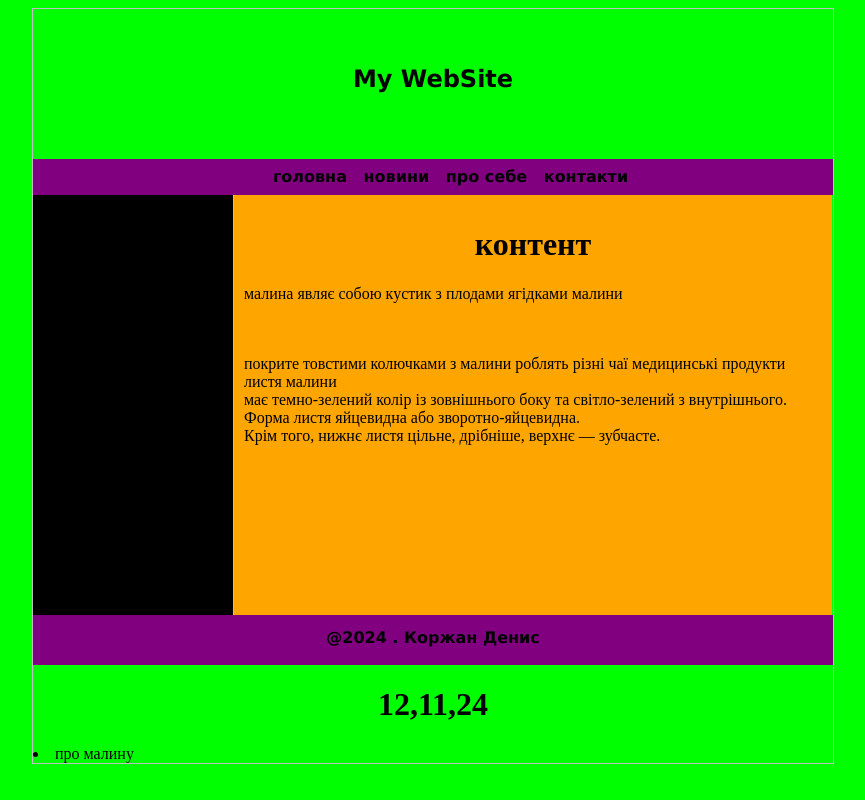
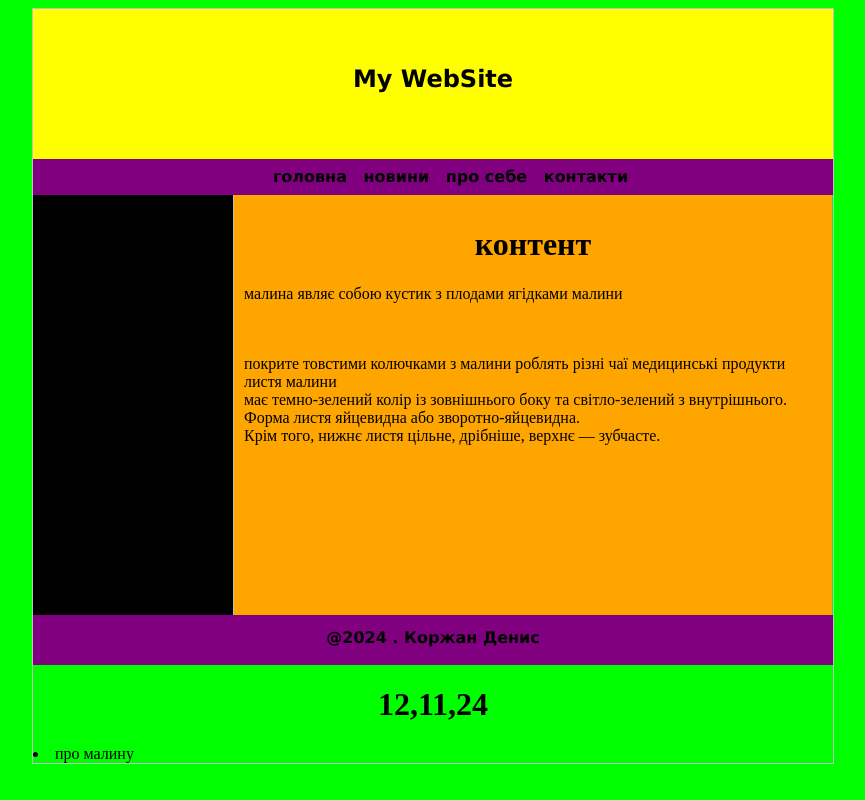
Before and after one commit to nebebeh/sashasapomidori, a plain HTML site: page index.html in a window 1280 px wide. Shown: the whole page, without its empty margins (207-1072 px from the left). Drawn offline with Linux system fonts and the light colour scheme.

Commit message:
Update style.css

```diff
--- a/style.css
+++ b/style.css
@@ -12,7 +12,7 @@ border:1px solid silver;
 .header {
 	width:100%;
 	height:150px;
-	background:yelow;
+	background:yellow;
 	text-align:center;
 	font-family:Verdana;
 	font-size:24px;
```
